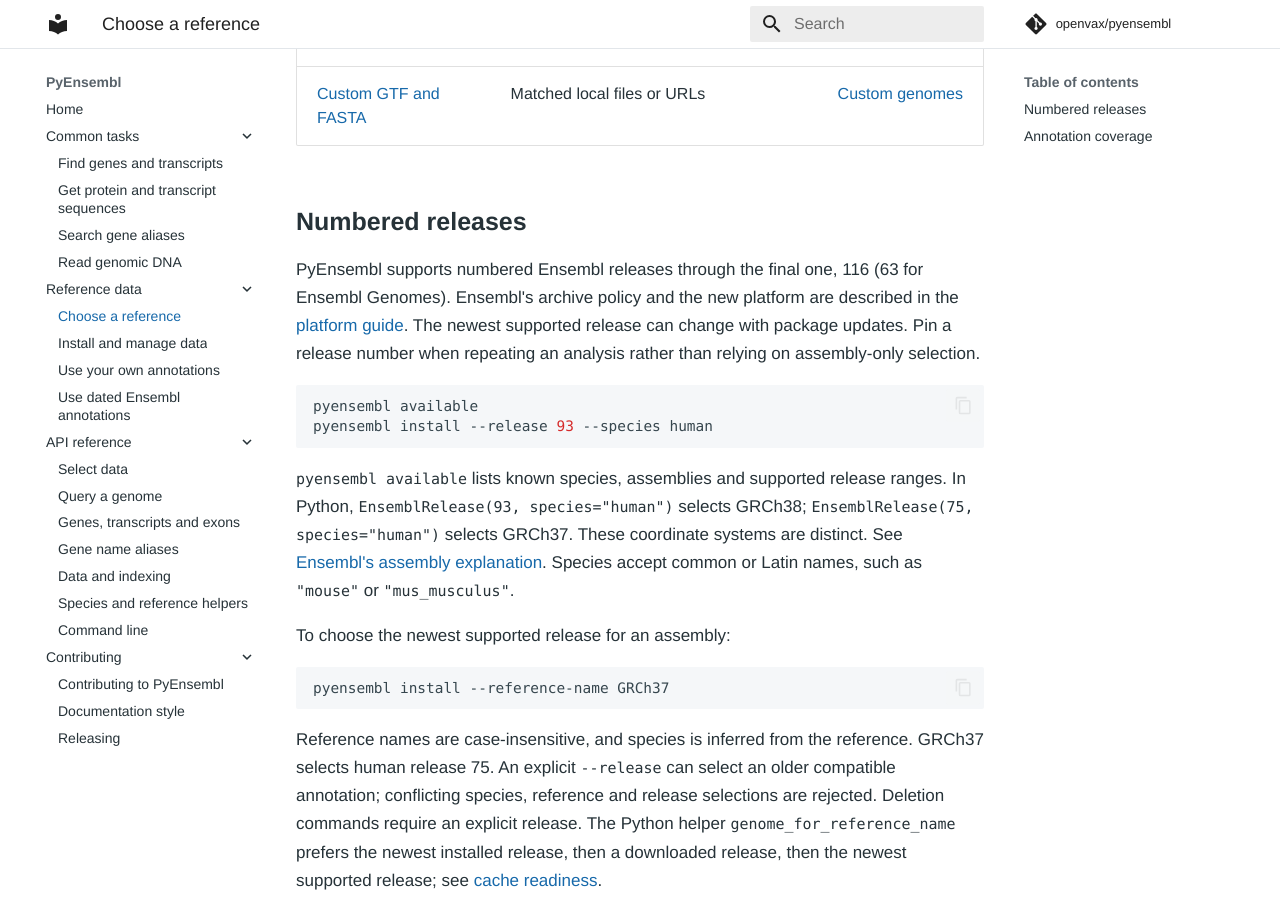
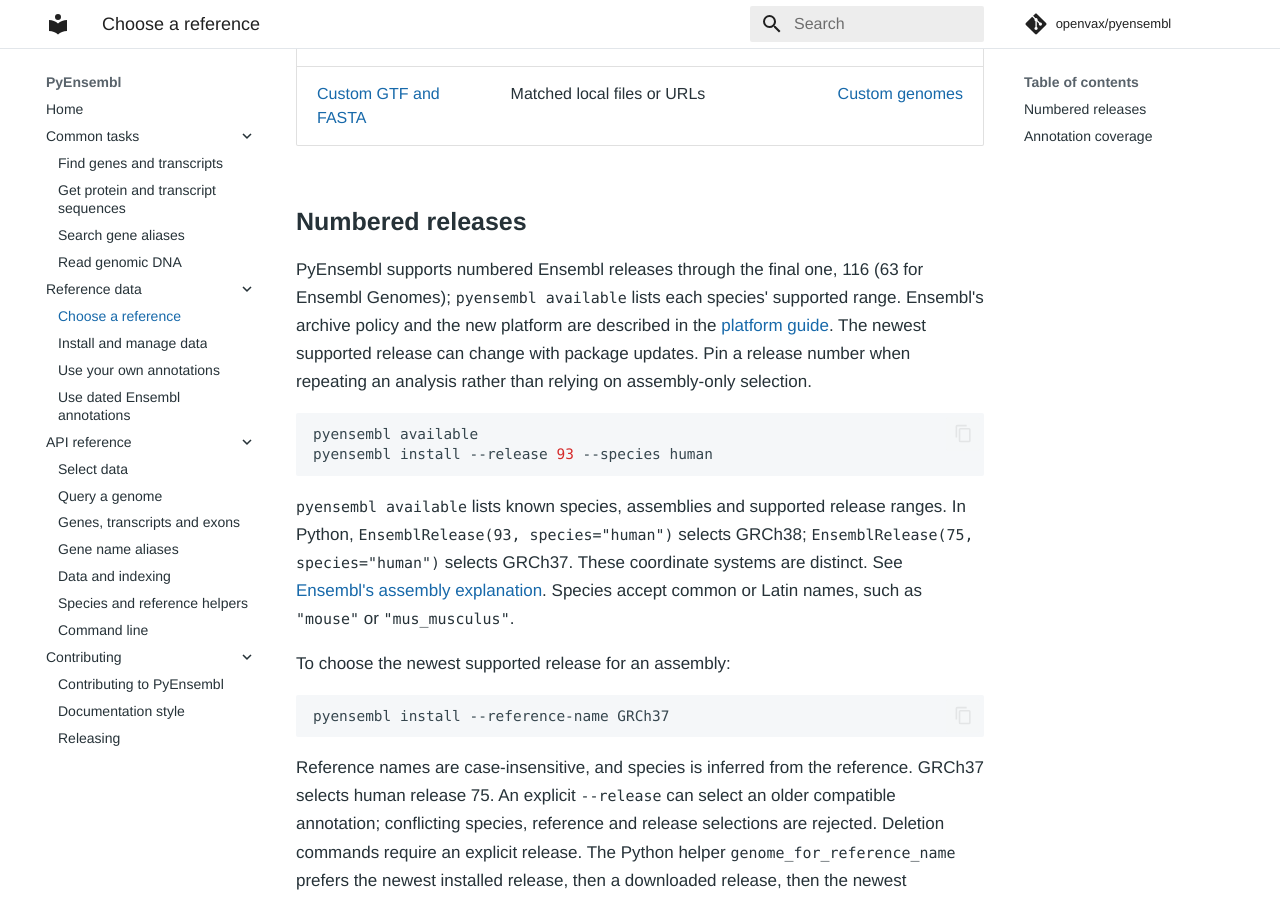
Before and after one commit to openvax/pyensembl, an MkDocs documentation site: the page built from docs/guides/assembly-selection.md, in a window 1280 px wide and 900 px high, scrolled down 467 px. Built offline with MkDocs 1.6.1 and Material for MkDocs 9.7.7, drawn with Linux system fonts in a browser that asks for light colours; comment, search, counter and statistics services are not loaded.

Commit message:
Address review of #443: per-species default release, nematode 116 test
- `pyensembl install --species arabidopsis` without --release used release
  116 for every species and failed for Ensembl Genomes species, whose
  numbering ends at 63. Each species now defaults to its newest supported
  release; the help text and CLI reference say so.
- Cover the release-116 ".63." GTF filename for C. elegans as well as fly
  and yeast.
- Wrap the long assembly-selection line and point to `pyensembl available`
  for per-species ranges (tomato ends at 62; SL4.0 is #453).

Claude-Session: https://claude.ai/code/session_016ZPLkDy3Gf7KWzJGEgVtZV

```diff
--- a/docs/guides/assembly-selection.md
+++ b/docs/guides/assembly-selection.md
@@ -13,8 +13,10 @@ sequences, so record the version you use.
 
 ## Numbered releases
 
-PyEnsembl supports numbered Ensembl releases through the final one, 116 (63 for Ensembl Genomes). Ensembl's archive
-policy and the new platform are described in the [platform guide](../ensembl-platform.md).
+PyEnsembl supports numbered Ensembl releases through the final one, 116 (63 for
+Ensembl Genomes); `pyensembl available` lists each species' supported range.
+Ensembl's archive policy and the new platform are described in the
+[platform guide](../ensembl-platform.md).
 The newest supported release can change with package updates. Pin a release
 number when repeating an analysis rather than relying on assembly-only selection.
 
```
Also changed, not shown: docs/reference/cli.md (+1 -1 lines), 3 other files.
